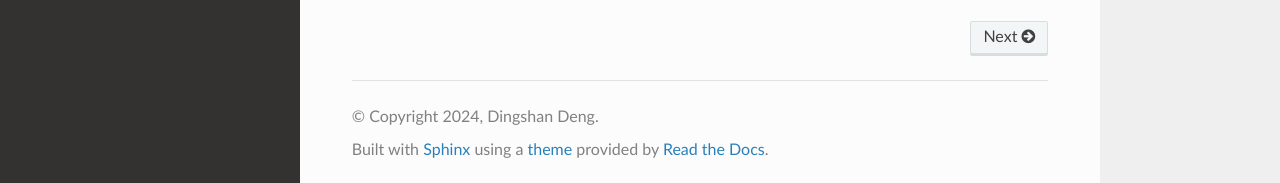
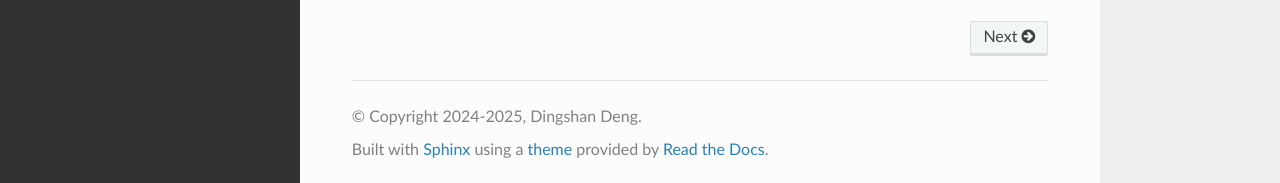
Before and after one commit to DingshanDeng/ysoisochrone, a Sphinx documentation site: the page built from docs/source/index.md, in a window 1280 px wide and 900 px high, scrolled down 5403 px. Shown: the part 714-897 px from the top of the window. Built offline with Sphinx 7.4.7 and the Read the Docs theme 3.1.0, drawn with Linux system fonts in a browser that asks for light colours; formulas are drawn with MathJax 3; pages that are not in the unit, such as notebooks, are missing from menus; some of the changed lines change nothing that is shown.

Commit message:
update the doc page

```diff
--- a/docs/source/conf.py
+++ b/docs/source/conf.py
@@ -18,9 +18,9 @@
 # https://www.sphinx-doc.org/en/master/usage/configuration.html#project-information
 
 project = 'ysoisochrone'
-copyright = '2024, Dingshan Deng'
+copyright = '2024-2025, Dingshan Deng'
 author = 'Dingshan Deng'
-release = '0.3.2.beta'
+release = '1.0.1'
 
 # -- General configuration ---------------------------------------------------
 # https://www.sphinx-doc.org/en/master/usage/configuration.html#general-configuration
```
